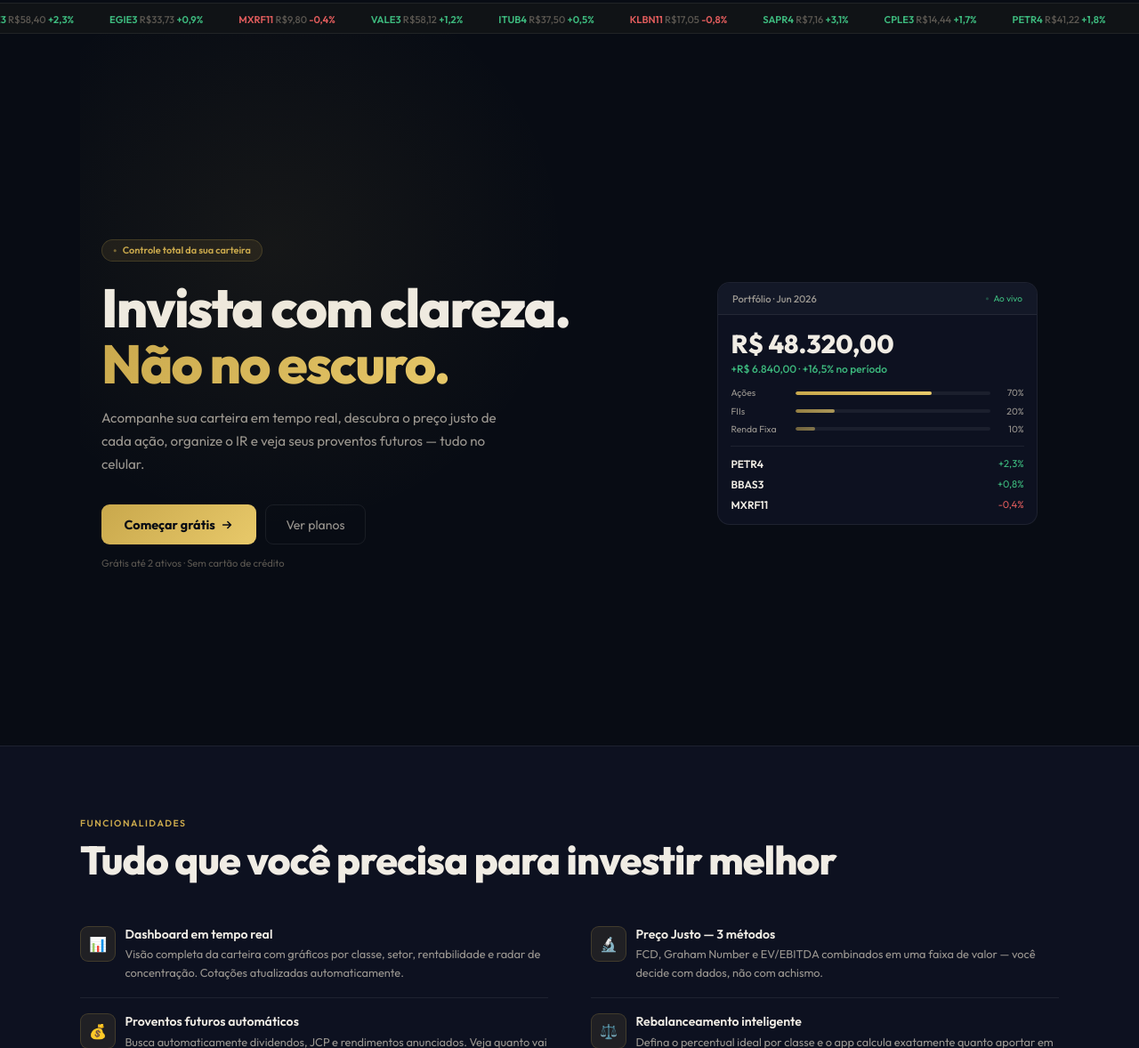
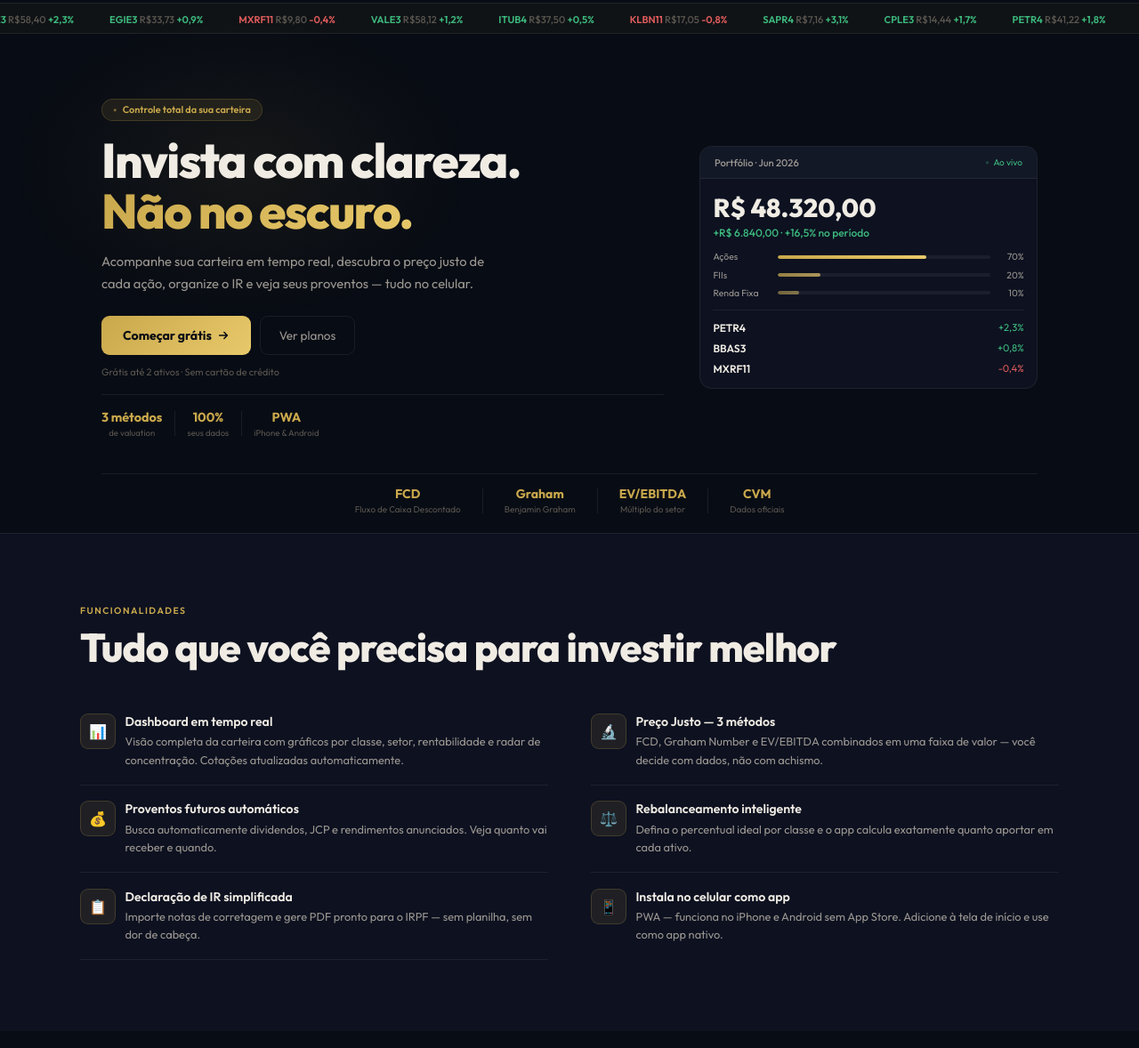
Before and after one commit to Fespecamilha/PortFexWEB, a Flask app: page / in a window 1280 px wide. Shown: the part 57-1235 px from the top of the page at 89% size. Run offline with Flask 3, Linux system fonts and the light colour scheme; some libraries are stand-ins or nearby versions.

Commit message:
Hero 2 colunas + stats + light mode completo no app

```diff
--- a/templates/landing.html
+++ b/templates/landing.html
@@ -73,22 +73,40 @@
 .gold-text{background:linear-gradient(135deg,var(--gold),var(--gold2));-webkit-background-clip:text;-webkit-text-fill-color:transparent;background-clip:text;filter:var(--gold-text-filter);}
 
 /* ── Hero ────────────────────────────────────────────────── */
-.hero{min-height:100svh;display:flex;flex-direction:column;justify-content:center;padding:5rem 1.5rem 3rem;position:relative;overflow:hidden;max-width:1100px;margin:0 auto;}
-.hero::before{content:'';position:absolute;top:-10%;left:-10%;width:60%;height:80%;background:radial-gradient(ellipse,rgba(201,168,76,.07) 0%,transparent 70%);pointer-events:none;}
-.hero-eyebrow{display:inline-flex;align-items:center;gap:.4rem;padding:.28rem .75rem;border-radius:20px;background:rgba(201,168,76,.1);border:1px solid var(--border2);font-size:.68rem;font-weight:600;color:var(--gold);margin-bottom:1.25rem;width:fit-content;}
+.hero-wrap{max-width:1100px;margin:0 auto;padding:0 1.5rem;}
+.hero-inner{display:flex;flex-direction:column;align-items:flex-start;padding:4rem 0 2rem;gap:2.5rem;position:relative;}
+.hero-inner::before{content:'';position:absolute;top:-5%;left:-10%;width:50%;height:70%;background:radial-gradient(ellipse,rgba(201,168,76,.07) 0%,transparent 70%);pointer-events:none;z-index:0;}
+.hero-left{flex:1;position:relative;z-index:1;}
+.hero-right{position:relative;z-index:1;width:100%;}
+@media(min-width:860px){
+  .hero-inner{flex-direction:row;align-items:center;padding:4.5rem 0 2.5rem;}
+  .hero-right{width:auto;flex:0 0 380px;}
+}
+.hero-eyebrow{display:inline-flex;align-items:center;gap:.4rem;padding:.28rem .75rem;border-radius:20px;background:rgba(201,168,76,.1);border:1px solid var(--border2);font-size:.68rem;font-weight:600;color:var(--gold);margin-bottom:1rem;width:fit-content;}
 .hero-eyebrow::before{content:'●';font-size:.45rem;animation:pulse 2s ease-in-out infinite;}
 @keyframes pulse{0%,100%{opacity:1}50%{opacity:.3}}
-.hero h1{font-family:'Outfit',sans-serif;font-weight:800;font-size:clamp(2.1rem,7vw,3.8rem);line-height:1.05;letter-spacing:-.03em;margin-bottom:1rem;}
-.hero-sub{font-size:.95rem;color:var(--text2);line-height:1.7;max-width:480px;margin-bottom:2rem;font-weight:400;}
-.hero-cta{display:flex;gap:.65rem;flex-wrap:wrap;}
-.btn-primary{display:inline-flex;align-items:center;gap:.4rem;padding:.8rem 1.6rem;border-radius:9px;border:none;background:linear-gradient(135deg,var(--gold),var(--gold2));color:#080c14;cursor:pointer;font-family:'Outfit',sans-serif;font-size:.9rem;font-weight:700;text-decoration:none;transition:transform .2s,box-shadow .2s;}
+.hero-wrap h1{font-family:'Outfit',sans-serif;font-weight:800;font-size:clamp(2rem,5.5vw,3.4rem);line-height:1.06;letter-spacing:-.03em;margin-bottom:.9rem;}
+.hero-sub{font-size:.92rem;color:var(--text2);line-height:1.7;max-width:440px;margin-bottom:1.5rem;font-weight:400;}
+.hero-cta{display:flex;gap:.6rem;flex-wrap:wrap;}
+.btn-primary{display:inline-flex;align-items:center;gap:.4rem;padding:.75rem 1.5rem;border-radius:9px;border:none;background:linear-gradient(135deg,var(--gold),var(--gold2));color:#080c14;cursor:pointer;font-family:'Outfit',sans-serif;font-size:.88rem;font-weight:700;text-decoration:none;transition:transform .2s,box-shadow .2s;}
 .btn-primary:hover{transform:translateY(-2px);box-shadow:0 8px 24px rgba(201,168,76,.25);}
-.btn-secondary{display:inline-flex;align-items:center;padding:.8rem 1.4rem;border-radius:9px;border:1px solid var(--border);background:transparent;color:var(--text2);cursor:pointer;font-family:'Outfit',sans-serif;font-size:.88rem;text-decoration:none;transition:color .15s,border-color .15s;}
-.btn-secondary:hover{color:var(--text);border-color:rgba(255,255,255,.2);}
-.hero-note{font-size:.7rem;color:var(--text3);margin-top:.85rem;}
+.btn-secondary{display:inline-flex;align-items:center;padding:.75rem 1.3rem;border-radius:9px;border:1px solid var(--border);background:transparent;color:var(--text2);cursor:pointer;font-family:'Outfit',sans-serif;font-size:.85rem;text-decoration:none;transition:color .15s,border-color .15s;}
+.btn-secondary:hover{color:var(--text);}
+.hero-note{font-size:.68rem;color:var(--text3);margin-top:.75rem;}
+.hero-stats{display:flex;align-items:center;gap:.85rem;margin-top:1.1rem;padding-top:1rem;border-top:1px solid var(--border);}
+.hero-stat{text-align:center;}
+.hero-stat-val{display:block;font-family:'Outfit',sans-serif;font-size:.9rem;font-weight:700;color:var(--gold);}
+.hero-stat-lbl{display:block;font-size:.6rem;color:var(--text3);margin-top:.1rem;}
+.hero-stat-div{width:1px;height:28px;background:var(--border);}
+.methods-bar{display:flex;align-items:center;justify-content:center;gap:1.5rem;padding:.85rem 0 1.25rem;border-top:1px solid var(--border);flex-wrap:wrap;}
+.method-item{text-align:center;}
+.method-val{display:block;font-family:'Outfit',sans-serif;font-size:.88rem;font-weight:700;color:var(--gold);}
+.method-lbl{display:block;font-size:.62rem;color:var(--text3);margin-top:.1rem;}
+.method-sep{width:1px;height:28px;background:var(--border);}
+@media(max-width:500px){.method-sep{display:none;}.methods-bar{gap:1rem;}}
 
 /* ── Mock Card ───────────────────────────────────────────── */
-.mock-card{margin:2rem 0 0;background:var(--card-bg);border:1px solid var(--border);border-radius:14px;overflow:hidden;max-width:360px;transition:background .3s,border-color .3s;}
+.mock-card{background:var(--card-bg);border:1px solid var(--border);border-radius:14px;overflow:hidden;transition:background .3s,border-color .3s;}
 .mock-header{background:var(--bg3);padding:.65rem 1rem;border-bottom:1px solid var(--border);display:flex;align-items:center;justify-content:space-between;}
 .mock-title{font-size:.7rem;font-weight:500;color:var(--text2);}
 .mock-live{display:flex;align-items:center;gap:.3rem;font-size:.63rem;color:var(--green);}
@@ -109,12 +127,7 @@
 .mock-stock-name{font-size:.75rem;font-weight:600;color:var(--text);}
 .mock-stock-change{font-size:.7rem;}
 
-/* ── Desktop hero 2-col ─────────────────────────────────── */
-@media(min-width:900px){
-  .hero{flex-direction:row;align-items:center;gap:4rem;padding-top:5rem;}
-  .hero-content{flex:1;}
-  .mock-card{margin:0;flex:0 0 360px;}
-}
+
 
 /* ── Features ────────────────────────────────────────────── */
 .features{padding:5rem 1.5rem;background:var(--feat-bg);border-top:1px solid var(--border);transition:background .3s;}
@@ -213,19 +226,29 @@
 
 <!-- HERO -->
 <div style="background:var(--bg);transition:background .3s;">
-<section class="hero">
-  <div class="hero-content">
+<div class="hero-wrap">
+  <div class="hero-inner">
+    <!-- LEFT -->
+    <div class="hero-left">
       <div class="hero-eyebrow">Controle total da sua carteira</div>
       <h1>Invista com clareza.<br><span class="gold-text">Não no escuro.</span></h1>
-    <p class="hero-sub">Acompanhe sua carteira em tempo real, descubra o preço justo de cada ação, organize o IR e veja seus proventos futuros — tudo no celular.</p>
+      <p class="hero-sub">Acompanhe sua carteira em tempo real, descubra o preço justo de cada ação, organize o IR e veja seus proventos — tudo no celular.</p>
       <div class="hero-cta">
         <a href="/cadastro" class="btn-primary">Começar grátis <svg width="14" height="14" viewBox="0 0 16 16" fill="none"><path d="M3 8h10M9 4l4 4-4 4" stroke="currentColor" stroke-width="1.8" stroke-linecap="round" stroke-linejoin="round"/></svg></a>
         <a href="#planos" class="btn-secondary">Ver planos</a>
       </div>
       <p class="hero-note">Grátis até 2 ativos · Sem cartão de crédito</p>
+      <div class="hero-stats">
+        <div class="hero-stat"><span class="hero-stat-val">3 métodos</span><span class="hero-stat-lbl">de valuation</span></div>
+        <div class="hero-stat-div"></div>
+        <div class="hero-stat"><span class="hero-stat-val">100%</span><span class="hero-stat-lbl">seus dados</span></div>
+        <div class="hero-stat-div"></div>
+        <div class="hero-stat"><span class="hero-stat-val">PWA</span><span class="hero-stat-lbl">iPhone & Android</span></div>
       </div>
-
-  <div class="mock-card reveal">
+    </div>
+    <!-- RIGHT: Mock App -->
+    <div class="hero-right reveal">
+      <div class="mock-card">
         <div class="mock-header">
           <span class="mock-title">Portfólio · Jun 2026</span>
           <span class="mock-live">Ao vivo</span>
@@ -246,7 +269,19 @@
           </div>
         </div>
       </div>
-</section>
+    </div>
+  </div>
+  <!-- Methods bar -->
+  <div class="methods-bar">
+    <div class="method-item"><span class="method-val">FCD</span><span class="method-lbl">Fluxo de Caixa Descontado</span></div>
+    <div class="method-sep"></div>
+    <div class="method-item"><span class="method-val">Graham</span><span class="method-lbl">Benjamin Graham</span></div>
+    <div class="method-sep"></div>
+    <div class="method-item"><span class="method-val">EV/EBITDA</span><span class="method-lbl">Múltiplo do setor</span></div>
+    <div class="method-sep"></div>
+    <div class="method-item"><span class="method-val">CVM</span><span class="method-lbl">Dados oficiais</span></div>
+  </div>
+</div>
 </div>
 
 <!-- FEATURES -->
```
Also changed, not shown: templates/app.html (+114 -4 lines). Lines whose indentation alone changed are shown as unchanged.
